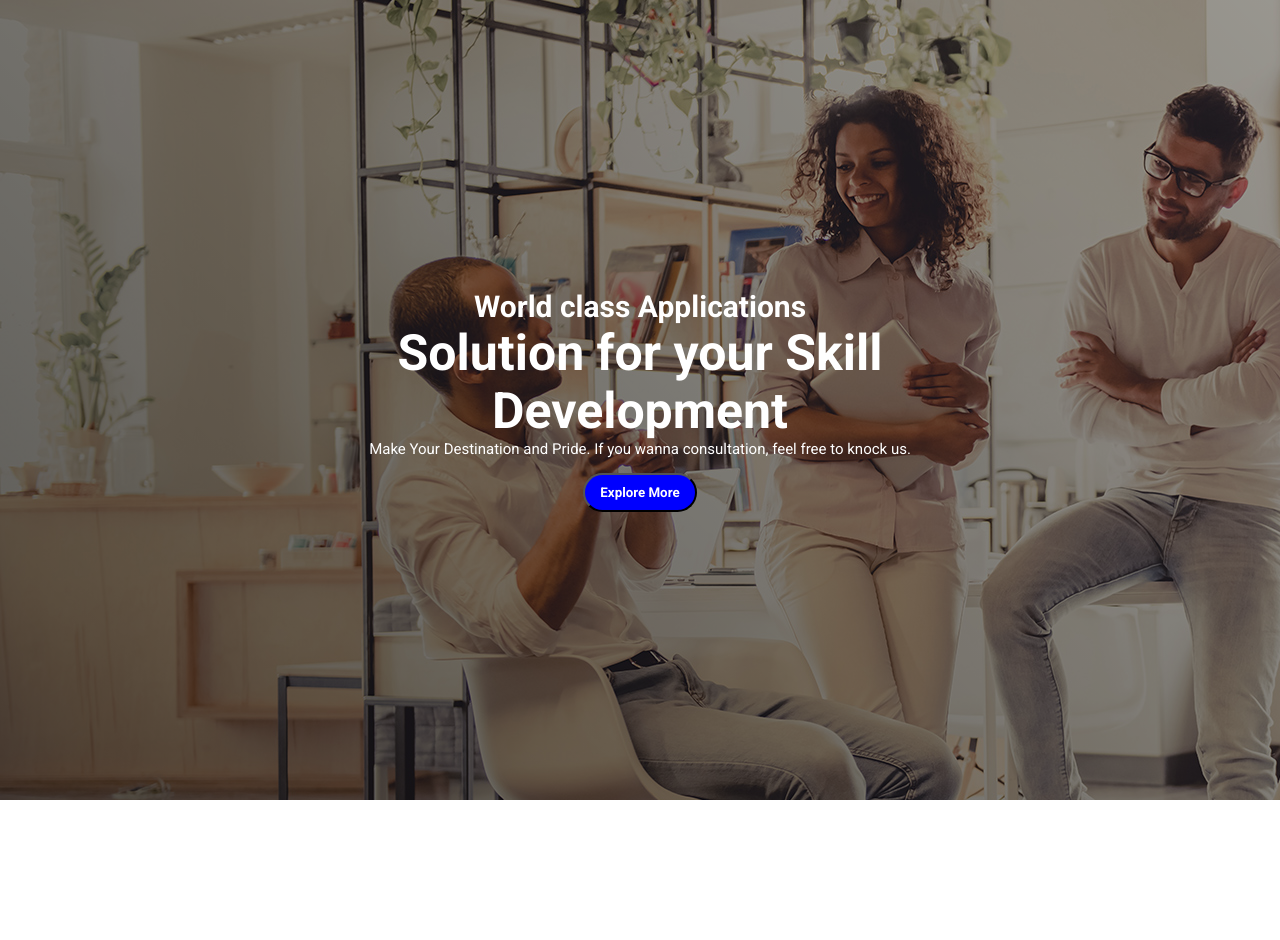
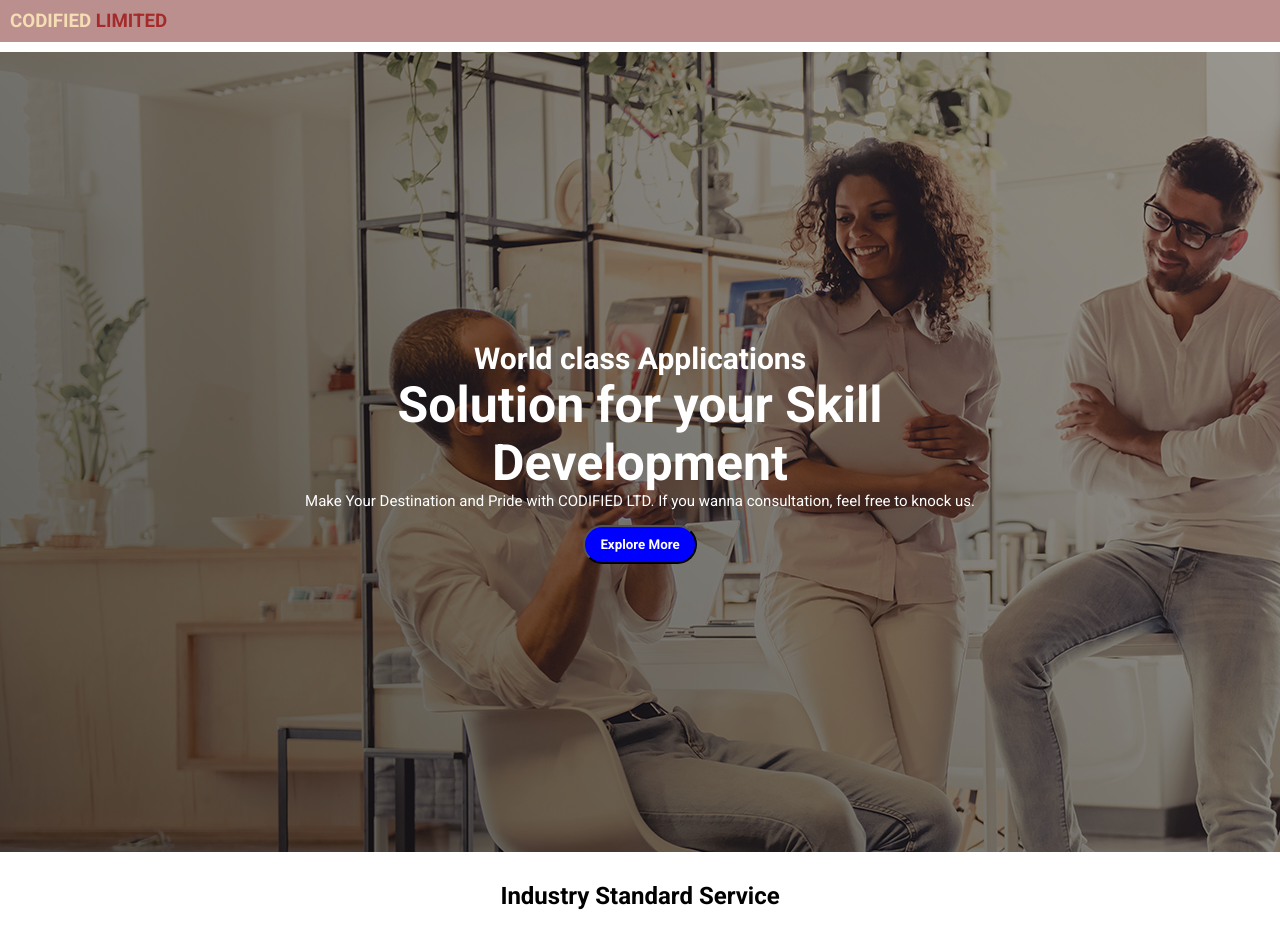
Before and after one commit to mdjonayed6/codified-ltd, a plain HTML site: page index.html in a window 1280 px wide. Before the commit the page ends 800 px from the top, so only its background shows below. Drawn offline with Linux system fonts and the light colour scheme.

Commit message:
added main section

```diff
--- a/index.html
+++ b/index.html
@@ -9,15 +9,34 @@
 </head>
 
 <body>
+  <!--Header-title section start-->
+  <a href="#">
+    <h3 class="header-title">CODIFIED <span class="header-title-color">LIMITED</span></h3>
+  </a>
+  <!--Header-title section start-->
+
+
+  <!--Header section start-->
   <header id="header-item">
     <div>
       <h4>World class Applications</h4>
       <h1>Solution for your Skill <br /> Development</h1>
-      <p>Make Your Destination and Pride. If you wanna consultation, feel free to knock us.</p>
+      <p>Make Your Destination and Pride with CODIFIED LTD. If you wanna consultation, feel free to knock us.</p>
 
       <button class="primary-btn"> <b>Explore More</b> </button>
     </div>
   </header>
+  <!--Header section end-->
+
+  <!--main section start-->
+  <main>
+    <!-- section start-->
+    <section id="section-info">
+      <h2>Industry Standard Service</h2>
+    </section>
+    <!--section end-->
+  </main>
+  <!--main section start-->
 </body>
 
 </html>
--- a/style.css
+++ b/style.css
@@ -5,6 +5,29 @@
     margin: 0;
     padding: 0;
     font-family: 'Roboto', sans-serif;
+}
+
+.header-title {
+    margin-bottom: 10px;
+    padding: 10px;
+    background-color: rosybrown;
+    color: crimson;
+}
+
+a {
+    text-decoration: none;
+}
+
+.header-title:hover {
+    color: wheat;
+}
+
+.header-title-color:hover {
+    color: rgb(245, 8, 55);
+}
+
+.header-title-color {
+    color: brown;
 }
 
 header {
@@ -43,3 +66,13 @@ header {
     color: blue;
     border: 2px solid firebrick;
 }
+
+/* section start */
+#section-info {
+    margin: 30px 0px;
+}
+
+#section-info h2 {
+    margin: 10px;
+    text-align: center;
+}
```
